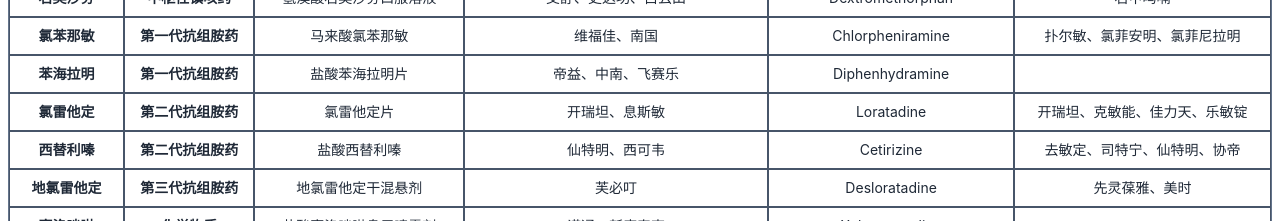
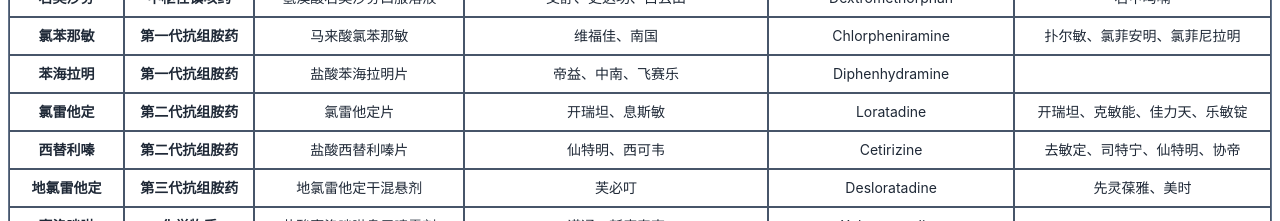
Before and after one commit to zcyc/medication-guide, a React (Vite) app: page / in a window 1280 px wide. Shown: the part 880-1101 px from the top of the page. Built offline with nearby package versions, Linux system fonts and the light colour scheme.

Commit message:
修改商品名

```diff
--- a/src/App.jsx
+++ b/src/App.jsx
@@ -205,7 +205,7 @@
                     <tr>
                         <th className="border border-slate-600 text-center">西替利嗪</th>
                         <th className="border border-slate-600 text-center">第二代抗组胺药</th>
-                        <td className="border border-slate-600 text-center">盐酸西替利嗪</td>
+                        <td className="border border-slate-600 text-center">盐酸西替利嗪片</td>
                         <td className="border border-slate-600 text-center">仙特明、西可韦</td>
                         <td className="border border-slate-600 text-center">Cetirizine</td>
                         <td className="border border-slate-600 text-center">去敏定、司特宁、仙特明、协帝</td>
```
